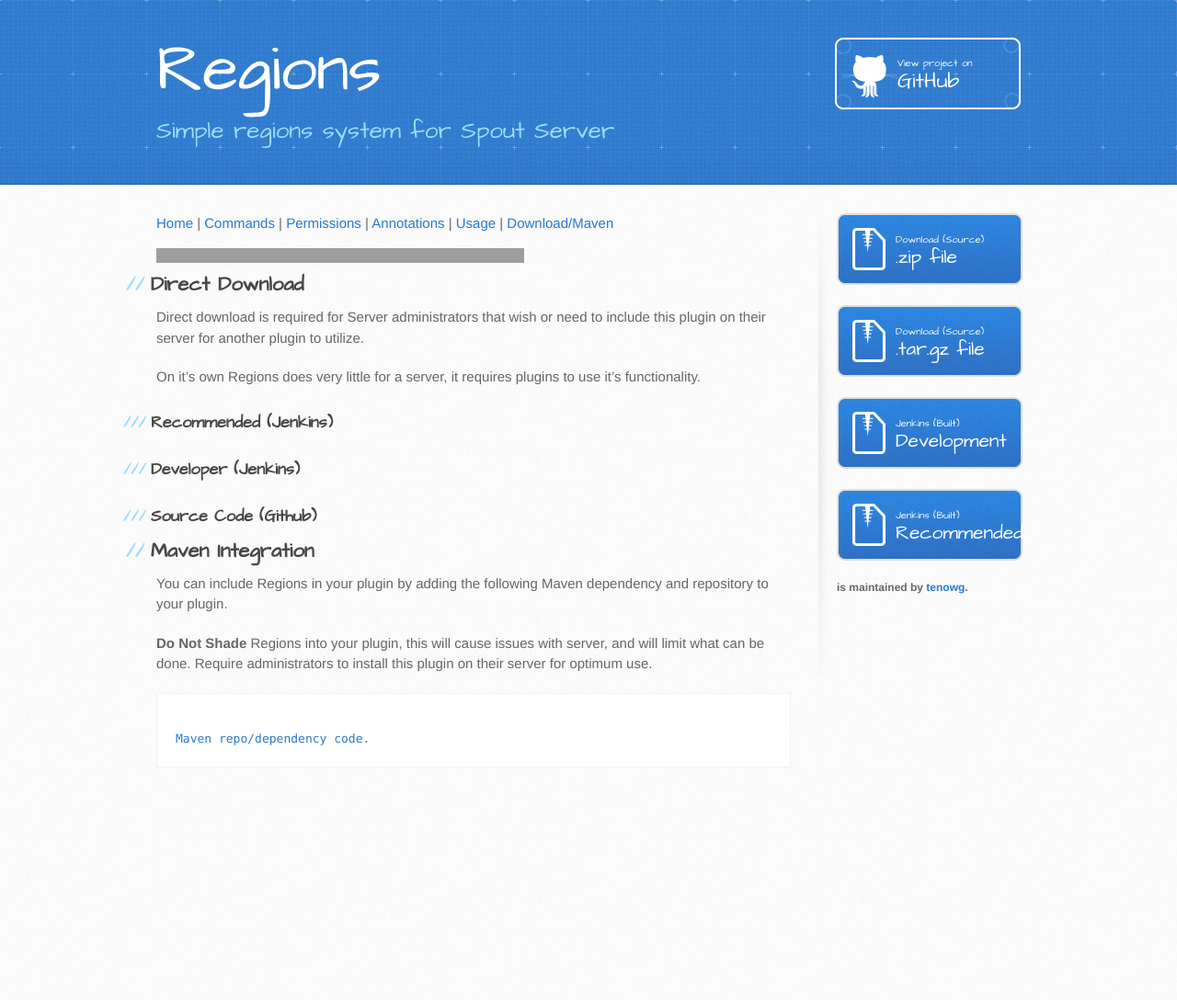
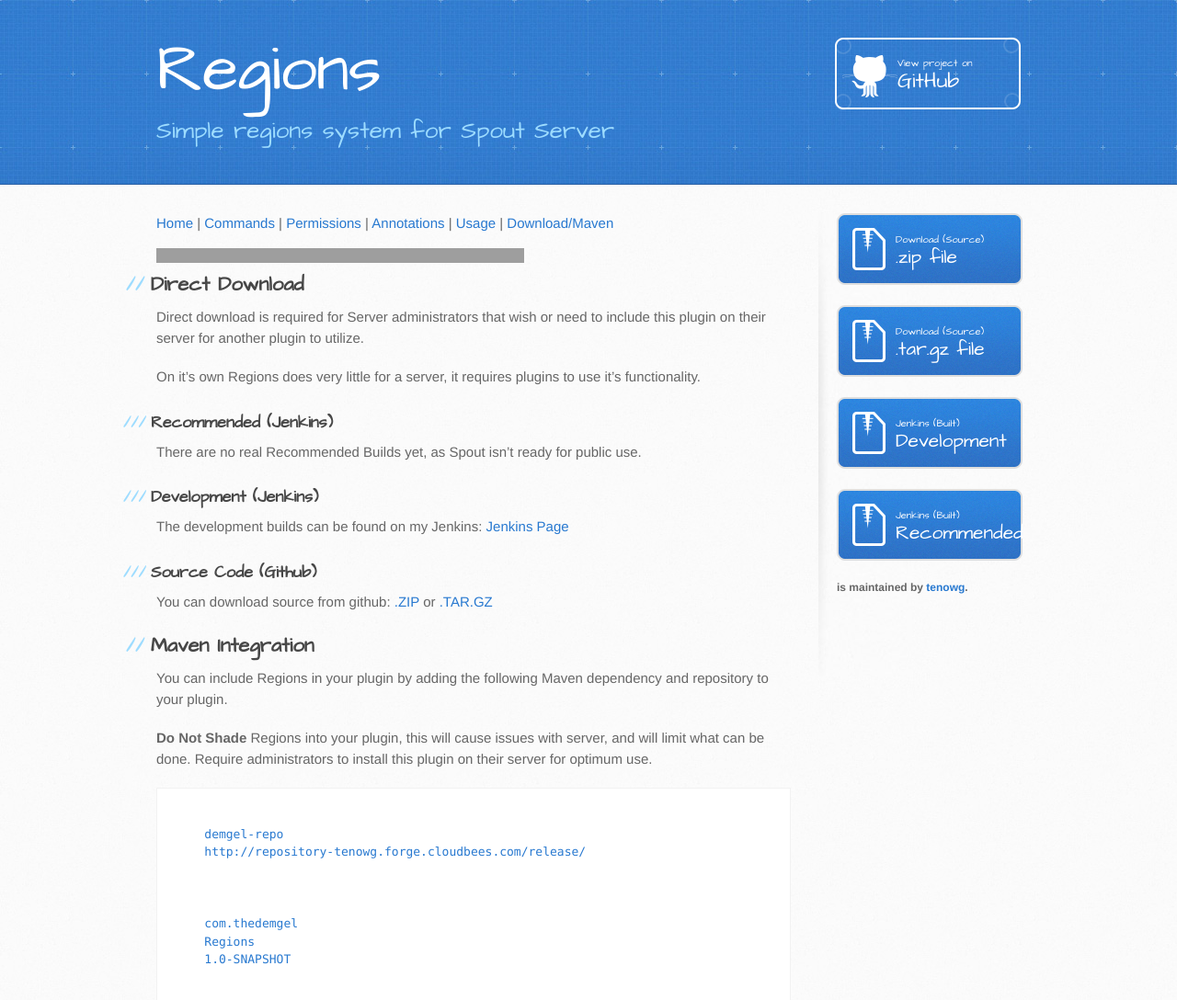
Before and after one commit to tenowg/Regions, a Jekyll site: the page built from download.md, in a window 1280 px wide, cut to the strip 0-1147 px from the top of the page. Shown: the top 1088 px of the strip at 92% size. Built offline with Jekyll 4.4.1, drawn with Linux system fonts in a browser that asks for light colours; before the commit the page ends 900 px from its top, so only the background shows below that; grey boxes are pictures that could not be loaded.

Commit message:
Download info

```diff
--- a/download.md
+++ b/download.md
@@ -10,16 +10,27 @@ plugin to utilize.
 On it's own Regions does very little for a server, it requires plugins to use it's functionality.
 
 ### Recommended (Jenkins)
+There are no real Recommended Builds yet, as Spout isn't ready for public use.
 
-### Developer (Jenkins)
+### Development (Jenkins)
+The development builds can be found on my Jenkins: <a href="https://tenowg.ci.cloudbees.com/job/RAZs">Jenkins Page</a>
 
 ### Source Code (Github)
+You can download source from github: <a href="https://github.com/tenowg/Regions/zipball/master">.ZIP</a> or <a href="https://github.com/tenowg/Regions/tarball/master">.TAR.GZ</a>
 
 ## Maven Integration
 You can include Regions in your plugin by adding the following Maven dependency and repository to your plugin.
 
 **Do Not Shade** Regions into your plugin, this will cause issues with server, and will limit what can be done. Require administrators to install this plugin on their server for optimum use.
 
-<pre><code>
-Maven repo/dependency code.
+<pre><code><repository>
+    <id>demgel-repo</id>
+    <url>http://repository-tenowg.forge.cloudbees.com/release/</url>
+</repository>
+
+<dependency>
+    <groupId>com.thedemgel</groupId>
+    <artifactId>Regions</artifactId>
+    <version>1.0-SNAPSHOT</version>
+</dependency>
 </code></pre>
```
